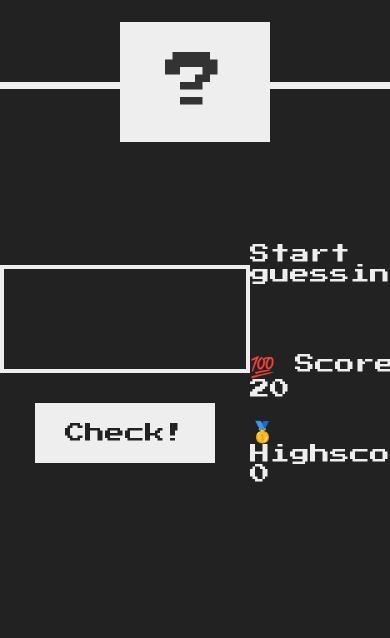
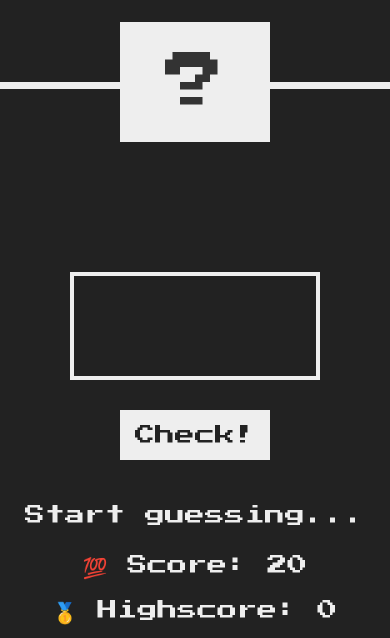
Before and after one commit to Shreyas-Damgude/Guess-The-Number, a plain HTML site: page index.html in a window 390 px wide. Shown: the part 206-844 px from the top of the page. Drawn offline with Linux system fonts and the light colour scheme.

Commit message:
Responsive

```diff
--- a/style.css
+++ b/style.css
@@ -101,7 +101,7 @@ h1 {
   color: #222;
   font-size: 2rem;
   font-family: inherit;
-  padding: 2rem 3rem;
+  padding: 15px;
   cursor: pointer;
 }
 
@@ -117,3 +117,31 @@ h1 {
 .label-score {
   margin-bottom: 2rem;
 }
+
+@media screen and (orientation: portrait) {
+  .h1 {
+  }
+
+  main {
+    flex-direction: column;
+  }
+
+  .left {
+    margin-top: 170px;
+  }
+
+  .right {
+    display: grid;
+  }
+
+  .message {
+    text-align: center;
+    margin: 2rem 0 !important;
+  }
+
+  .label-score,
+  .label-highscore {
+    text-align: center;
+    margin-bottom: 2rem 0 !important;
+  }
+}
```
Also changed, not shown: index.html (+4 -0 lines).
